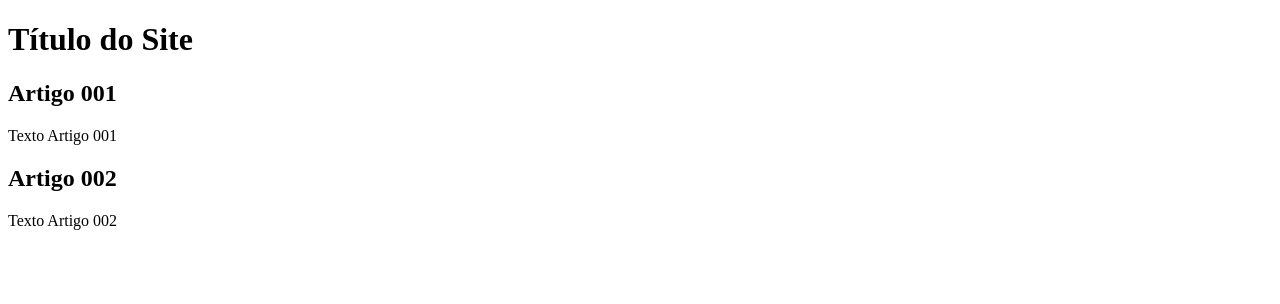
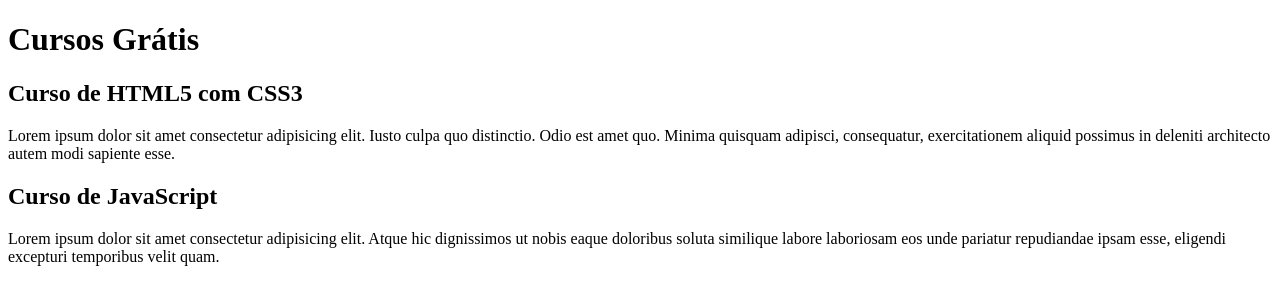
Before and after one commit to StephanCaldas/projeto-site, a plain HTML site: page index.html in a window 1280 px wide. Drawn offline with Linux system fonts and the light colour scheme.

Commit message:
comecei a escrever o conteúdo

```diff
--- a/index.html
+++ b/index.html
@@ -8,15 +8,15 @@
 <body>
     <main>
         <header>
-            <h1>Título do Site</h1>
+            <h1>Cursos Grátis</h1>
         </header>
         <article>
-            <h2>Artigo 001</h2>
-            <p>Texto Artigo 001</p>
+            <h2>Curso de HTML5 com CSS3</h2>
+            <p>Lorem ipsum dolor sit amet consectetur adipisicing elit. Iusto culpa quo distinctio. Odio est amet quo. Minima quisquam adipisci, consequatur, exercitationem aliquid possimus in deleniti architecto autem modi sapiente esse.</p>
         </article>
         <article>
-            <h2>Artigo 002</h2>
-            <p>Texto Artigo 002</p>
+            <h2>Curso de JavaScript</h2>
+            <p>Lorem ipsum dolor sit amet consectetur adipisicing elit. Atque hic dignissimos ut nobis eaque doloribus soluta similique labore laboriosam eos unde pariatur repudiandae ipsam esse, eligendi excepturi temporibus velit quam.</p>
         </article>
     </main>
 </body>
```
